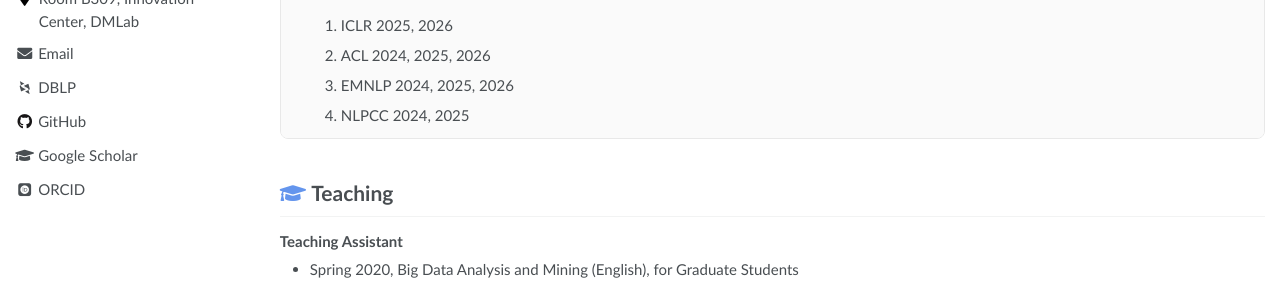
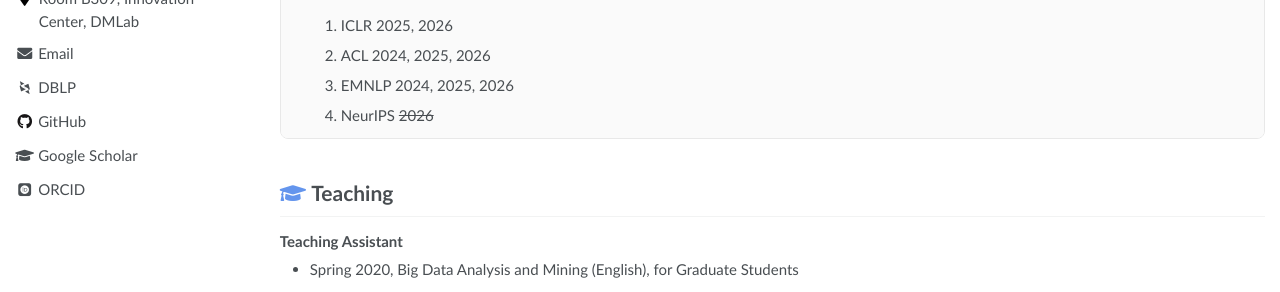
Before and after one commit to Zhong-Zhang/zhong-zhang.github.io, a Jekyll site: the page built from _pages/about.md, in a window 1280 px wide and 900 px high, scrolled down 1820 px. Shown: the part 375-667 px from the top of the window. Built offline with Jekyll 4.4.1, drawn with Linux system fonts in a browser that asks for light colours; some web fonts are replaced.

Commit message:
Update about.md

```diff
--- a/_pages/about.md
+++ b/_pages/about.md
@@ -203,13 +203,14 @@ redirect_from:
 1. ICLR 2025, 2026
 2. ACL 2024, 2025, 2026
 3. EMNLP 2024, 2025, 2026
-4. NLPCC 2024, 2025
-5. KDD 2026
-6. ECMLPKDD 2025, 2026
-7. AAAI 2025, 2026
-8. ACL Student Research Workshop 2026
-9. WiNLP Workshop 2024
-10. DLG4NLP Workshop Technical Program Committee 2022
+4. NeurIPS ~~2026~~
+5. NLPCC 2024, 2025
+6. KDD 2026
+7. ECMLPKDD 2025, 2026
+8. AAAI 2025, 2026
+9. ACL Student Research Workshop 2026
+10. WiNLP Workshop 2024
+11. DLG4NLP Workshop Technical Program Committee 2022
 
 <h3><span data-i18n="services.jr">Journal Reviewer</span></h3>
 1. Information Sciences. 2022, 2025
```
